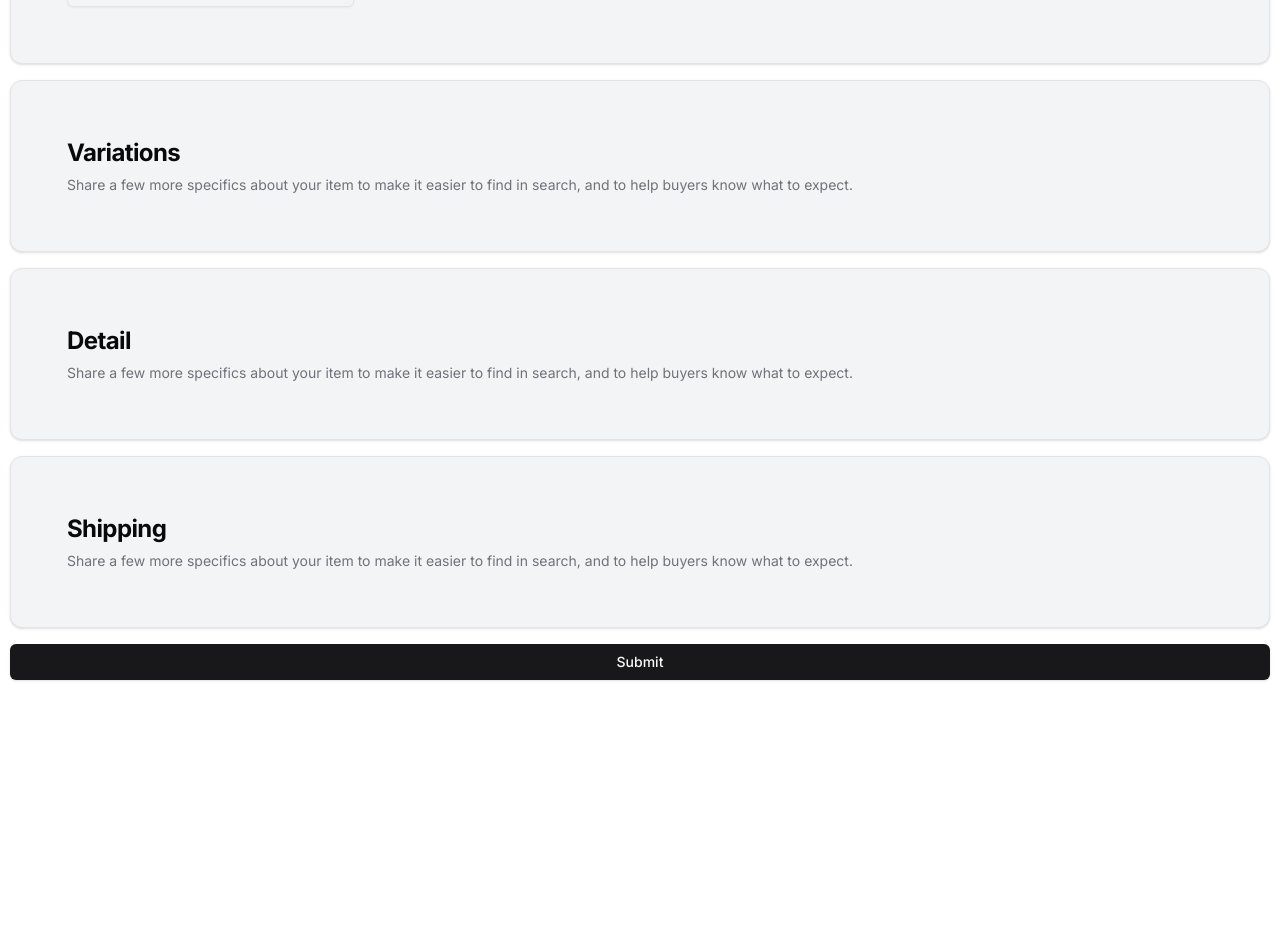
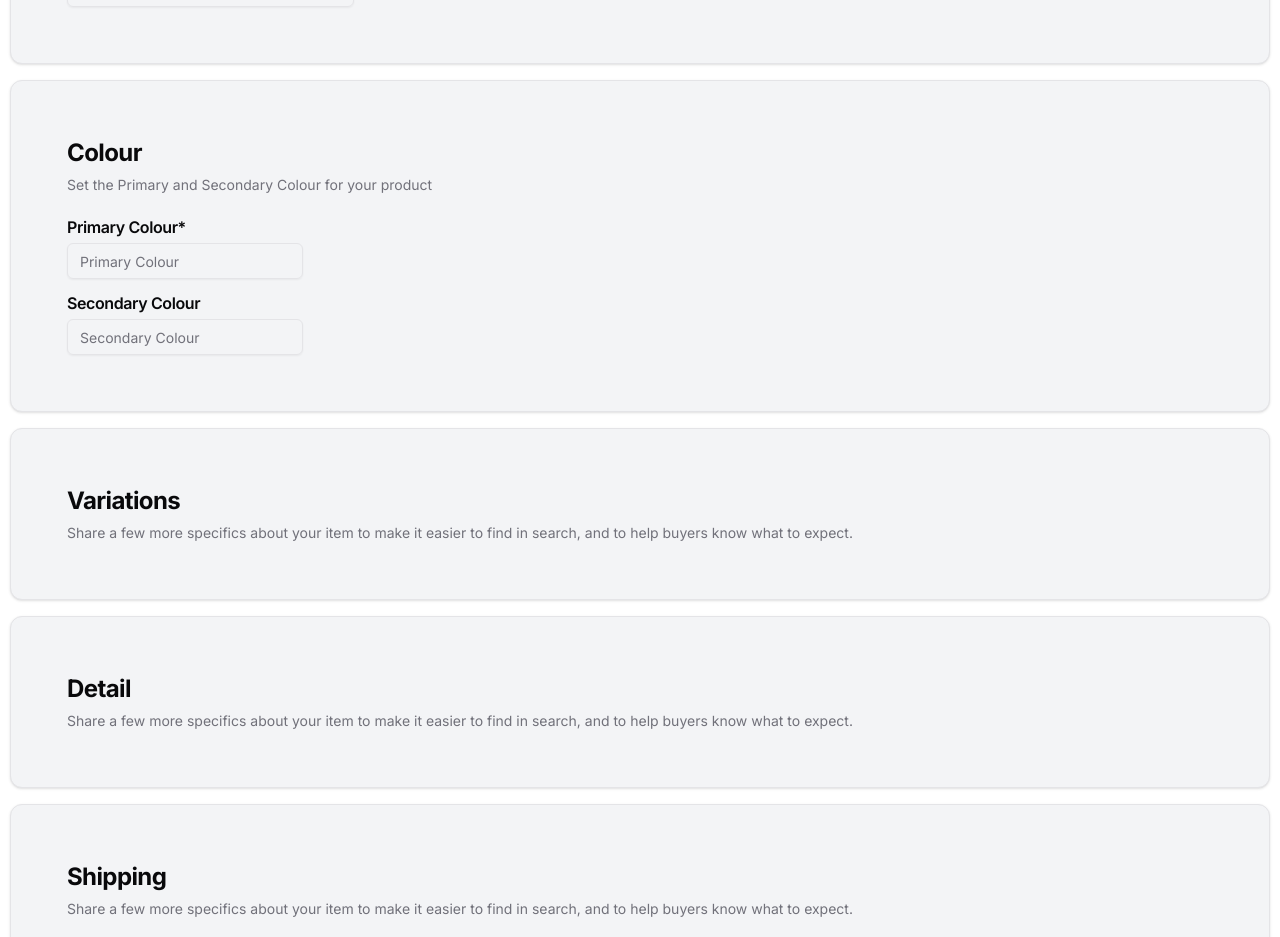
Before and after one commit to sn10-debug/test-inventory, a Next.js app: page /listings/newListing in a window 1280 px wide. Shown: the part 1040-1977 px from the top of the page. Before the commit the page ends 1730 px from the top, so only its background shows below. Built offline with nearby package versions, Linux system fonts and the light colour scheme; no server answers.

Commit message:
Required fields added in the New Listing Form

```diff
--- a/actions/actions.ts
+++ b/actions/actions.ts
@@ -11,8 +11,6 @@ import ListingSchema from "@/models/ListingSchema"
 
 export const addData=async (data:FormData)=>{
 
-    console.log("Form Submitted")
-    console.log(data.get('title'))
 
     await dbConnect();
 
@@ -23,7 +21,6 @@ export const addData=async (data:FormData)=>{
 
         const file:File | null=data.get(`file-${i+1}`) as File;
 
-        console.log(file)
 
         const bytes=await file.arrayBuffer()
         const buffer=Buffer.from(bytes)
--- a/src/components/forms/newListingForm.tsx
+++ b/src/components/forms/newListingForm.tsx
@@ -31,6 +31,12 @@ const schema = z.object({
     .refine((files) => files.some((file) => file.approved), {
       message: "At least one approved image is required",
     }),
+    indiaPrice: z.number().min(1, "Price must be at least 1"),
+    everywherePrice: z.number().min(1, "Price must be at least 1"),
+    quantity: z.number().min(1, "Quantity must be at least 1"),
+    sku: z.string().min(1, "SKU must be at least 1"),
+    primaryColour: z.string().min(1, "Primary Colour must be at least 1"),
+    secondaryColour: z.string().min(1, "Secondary Colour must be at least 1"),
 });
 
 export function NewListingForm() {
@@ -79,7 +85,7 @@ export function NewListingForm() {
   };
 
   const onSubmit = async (data: any) => {
-    console.log("Form data:", data);
+
     const approvedFiles = data.files.filter((file: FileWithStatus) => file.approved);
     console.log("Approved files:", approvedFiles);
     const formData = new FormData();
@@ -91,9 +97,12 @@ export function NewListingForm() {
     formData.append("numImages", approvedFiles.length.toString());
     formData.append("title", data.title);
     formData.append("description", data.description);
-    formData.forEach((value, key) => {
-      console.log(`${key}: ${value}`);
-    });
+    formData.append("indiaPrice", data.indiaPrice);
+    formData.append("everywherePrice", data.everywherePrice);
+    formData.append("quantity", data.quantity);
+    formData.append("sku", data.sku);
+    formData.append("primaryColour", data.primaryColour);
+    formData.append("secondaryColour", data.secondaryColour);
 
     try {
       const response = await addData(formData);
@@ -198,11 +207,11 @@ export function NewListingForm() {
                 <div className="flex flex-col space-y-4 sm:flex-row sm:space-x-4 sm:space-y-0 ">
                   <div>
                     <label>India</label>
-                    <Input placeholder="Enter Price" type="number" />
+                    <Input placeholder="Enter Price"  {...register("indiaPrice")} type="number" />
                   </div>
                   <div>
                     <label>Everywhere else</label>
-                    <Input placeholder="Enter Price" type="number" />
+                    <Input placeholder="Enter Price" {...register("everywherePrice")} type="number" />
                   </div>
                 </div>
               </div>
@@ -210,14 +219,46 @@ export function NewListingForm() {
                 <CardTitle>Quantity*</CardTitle>
               </div>
               <div className="flex sm:w-2/4 md:w-1/4">
-                <Input placeholder="Enter Quantity" type="number" />
+                <Input placeholder="Enter Quantity" {...register("quantity")} type="number" />
               </div>
               <div className="space-y-2 mb-2">
                 <CardTitle>SKU*</CardTitle>
               </div>
               <div className="flex sm:w-2/4 md:w-1/4">
-                <Input placeholder="Enter SKU" />
+                <Input placeholder="Enter SKU"  {...register("sku")}/>
               </div>
+            </CardContent>
+          </CardContent>
+        </Card>
+
+
+        <Card className="bg-gray-100">
+          <CardContent className="p-8">
+            <CardHeader>
+              <CardTitle className="font-bold text-2xl">Colour</CardTitle>
+              <CardDescription>Set the Primary and Secondary Colour for your product</CardDescription>
+            </CardHeader>
+            <CardContent className="space-y-4">
+              <div>
+                <div className="space-y-2 mb-2">
+                  <CardTitle>Primary Colour*</CardTitle>
+                </div>
+                <div className="flex flex-col space-y-4 sm:flex-row sm:space-x-4 sm:space-y-0 ">
+                  <div>
+                    <Input placeholder="Primary Colour"  {...register("primaryColour")} type="text" />
+                  </div>
+                </div>
+
+                 <div className="space-y-2 my-4 mb-2">
+                  <CardTitle>Secondary Colour</CardTitle>
+                </div>
+                <div className="flex flex-col space-y-4 sm:flex-row sm:space-x-4 sm:space-y-0 ">
+                  <div>
+                    <Input placeholder="Secondary Colour"  {...register("secondaryColour")} type="text" />
+                  </div>
+                </div>
+              </div>
+
             </CardContent>
           </CardContent>
         </Card>
```
